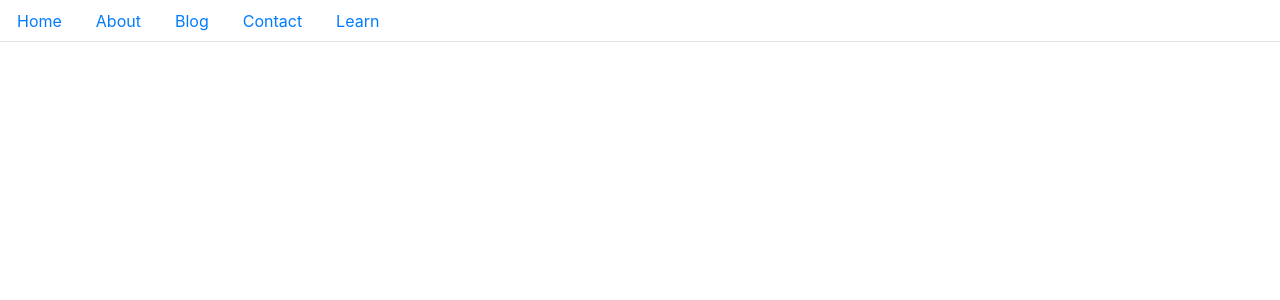
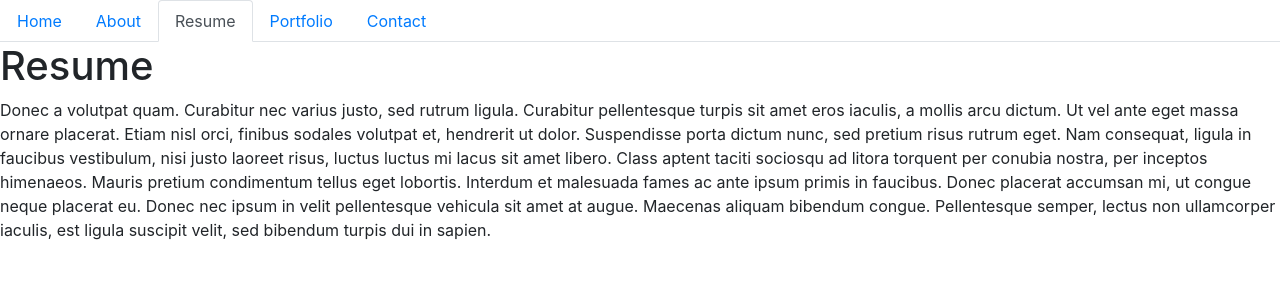
Before and after one commit to paveldarii/iPortfolio-2.0, a React (Create React App) app: page /resume in a window 1280 px wide. Shown: the top 300 px of the page. Built offline with nearby package versions, Linux system fonts and the light colour scheme.

Commit message:
added portfolio and contact page

```diff
--- a/src/App.js
+++ b/src/App.js
@@ -3,8 +3,9 @@ import { BrowserRouter as Router, Route } from "react-router-dom";
 import NavTabs from "./components/NavTabs";
 import Home from "./components/pages/Home";
 import About from "./components/pages/About";
-import Blog from "./components/pages/Blog";
+import Resume from "./components/pages/Resume";
 import Contact from "./components/pages/Contact";
+import Portfolio from "./components/pages/Portfolio";
 
 function App() {
   return (
@@ -13,8 +14,9 @@ function App() {
         <NavTabs />
         <Route exact path="/" component={Home} />
         <Route exact path="/about" component={About} />
-        <Route exact path="/blog" component={Blog} />
-        <Route path="/contact" component={Contact} />
+        <Route exact path="/resume" component={Resume} />
+        <Route exact path="/contact" component={Contact} />
+        <Route exact path="/portfolio" component={Portfolio} />
       </div>
     </Router>
   );
--- a/src/components/NavTabs.js
+++ b/src/components/NavTabs.js
@@ -10,40 +10,51 @@ function NavTabs() {
   return (
     <ul className="nav nav-tabs">
       <li className="nav-item">
-        <Link to="/" className={location.pathname === "/" ? "nav-link active" : "nav-link"}>
+        <Link
+          to="/"
+          className={location.pathname === "/" ? "nav-link active" : "nav-link"}
+        >
           Home
         </Link>
       </li>
       <li className="nav-item">
         <Link
           to="/about"
-          className={location.pathname === "/about" ? "nav-link active" : "nav-link"}
+          className={
+            location.pathname === "/about" ? "nav-link active" : "nav-link"
+          }
         >
           About
         </Link>
       </li>
       <li className="nav-item">
         <Link
-          to="/blog"
-          className={location.pathname === "/blog" ? "nav-link active" : "nav-link"}
+          to="/resume"
+          className={
+            location.pathname === "/resume" ? "nav-link active" : "nav-link"
+          }
         >
-          Blog
+          Resume
+        </Link>
+      </li>
+      <li className="nav-item">
+        <Link
+          to="/portfolio"
+          className={
+            location.pathname === "/portfolio" ? "nav-link active" : "nav-link"
+          }
+        >
+          Portfolio
         </Link>
       </li>
       <li className="nav-item">
         <Link
           to="/contact"
-          className={location.pathname === "/contact" ? "nav-link active" : "nav-link"}
+          className={
+            location.pathname === "/contact" ? "nav-link active" : "nav-link"
+          }
         >
           Contact
-        </Link>
-      </li>
-      <li className="nav-item">
-        <Link
-          to="/contact/learn"
-          className={location.pathname === "/contact/learn" ? "nav-link active" : "nav-link"}
-        >
-          Learn
         </Link>
       </li>
     </ul>
--- a/src/components/pages/Blog.js
+++ /dev/null
@@ -1,23 +0,0 @@
-import React from "react";
-
-function Blog() {
-  return (
-    <div>
-      <h1>Blog Page</h1>
-      <p>
-        Donec a volutpat quam. Curabitur nec varius justo, sed rutrum ligula. Curabitur pellentesque
-        turpis sit amet eros iaculis, a mollis arcu dictum. Ut vel ante eget massa ornare placerat.
-        Etiam nisl orci, finibus sodales volutpat et, hendrerit ut dolor. Suspendisse porta dictum
-        nunc, sed pretium risus rutrum eget. Nam consequat, ligula in faucibus vestibulum, nisi
-        justo laoreet risus, luctus luctus mi lacus sit amet libero. Class aptent taciti sociosqu ad
-        litora torquent per conubia nostra, per inceptos himenaeos. Mauris pretium condimentum
-        tellus eget lobortis. Interdum et malesuada fames ac ante ipsum primis in faucibus. Donec
-        placerat accumsan mi, ut congue neque placerat eu. Donec nec ipsum in velit pellentesque
-        vehicula sit amet at augue. Maecenas aliquam bibendum congue. Pellentesque semper, lectus
-        non ullamcorper iaculis, est ligula suscipit velit, sed bibendum turpis dui in sapien.
-      </p>
-    </div>
-  );
-}
-
-export default Blog;
--- a/src/components/pages/Contact.js
+++ b/src/components/pages/Contact.js
@@ -1,29 +1,23 @@
 import React from "react";
 import { Link, Route } from "react-router-dom";
-import Learn from "./Learn";
 
 function Contact(props) {
   return (
     <div>
       <h1>Contact Page</h1>
       <p>
-        Integer cursus bibendum sem non pretium. Vestibulum in aliquet sem, quis molestie urna.
-        Aliquam semper ultrices varius. Aliquam faucibus sit amet magna a ultrices. Aenean
-        pellentesque placerat lacus imperdiet efficitur. In felis nisl, luctus non ante euismod,
-        tincidunt bibendum mi. In a molestie nisl, eu sodales diam. Nam tincidunt lacus quis magna
-        posuere, eget tristique dui dapibus. Maecenas fermentum elementum faucibus. Quisque nec
-        metus vestibulum, egestas massa eu, sollicitudin ipsum. Nulla facilisi. Sed ut erat ligula.
-        Nam tincidunt nunc in nibh dictum ullamcorper. Class aptent taciti sociosqu ad litora
-        torquent per conubia nostra, per inceptos himenaeos. Etiam ornare rutrum felis at rhoncus.
-        Etiam vel condimentum magna, quis tempor nulla.
+        Integer cursus bibendum sem non pretium. Vestibulum in aliquet sem, quis
+        molestie urna. Aliquam semper ultrices varius. Aliquam faucibus sit amet
+        magna a ultrices. Aenean pellentesque placerat lacus imperdiet
+        efficitur. In felis nisl, luctus non ante euismod, tincidunt bibendum
+        mi. In a molestie nisl, eu sodales diam. Nam tincidunt lacus quis magna
+        posuere, eget tristique dui dapibus. Maecenas fermentum elementum
+        faucibus. Quisque nec metus vestibulum, egestas massa eu, sollicitudin
+        ipsum. Nulla facilisi. Sed ut erat ligula. Nam tincidunt nunc in nibh
+        dictum ullamcorper. Class aptent taciti sociosqu ad litora torquent per
+        conubia nostra, per inceptos himenaeos. Etiam ornare rutrum felis at
+        rhoncus. Etiam vel condimentum magna, quis tempor nulla.
       </p>
-      <Link to={`${props.match.url}/learn`} role="button" className="btn btn-link">
-        Learn More
-      </Link>{" "}
-      <Link to="/contact" role="button" className="btn btn-link">
-        Learn Less
-      </Link>
-      <Route exact path={`${props.match.url}/learn`} component={Learn} />
     </div>
   );
 }
--- a/src/components/pages/Learn.js
+++ /dev/null
@@ -1,16 +0,0 @@
-import React from "react";
-
-function Learn() {
-  return (
-    <div>
-      <h1 className="text-center">hello</h1>
-      <p>
-        Lorem ipsum dolor sit amet, est ut enim consequat. Nostrum fastidii partiendo sed ne, no
-        mutat ludus aperiri mea, per in choro dolorem electram. Invidunt reprimique assueverit quo
-        ne, eruditi graecis pro ut. Usu ut diceret scaevola evertitur, appareat voluptatibus ad vel.
-      </p>
-    </div>
-  );
-}
-
-export default Learn;
--- /dev/null
+++ b/src/components/pages/Portfolio.js
@@ -0,0 +1,17 @@
+import React from "react";
+
+function Portfolio() {
+  return (
+    <div>
+      <h1 className="text-center">Portfolio</h1>
+      <p>
+        Lorem ipsum dolor sit amet, est ut enim consequat. Nostrum fastidii
+        partiendo sed ne, no mutat ludus aperiri mea, per in choro dolorem
+        electram. Invidunt reprimique assueverit quo ne, eruditi graecis pro ut.
+        Usu ut diceret scaevola evertitur, appareat voluptatibus ad vel.
+      </p>
+    </div>
+  );
+}
+
+export default Portfolio;
--- /dev/null
+++ b/src/components/pages/Resume.js
@@ -0,0 +1,26 @@
+import React from "react";
+
+function Resume() {
+  return (
+    <div>
+      <h1>Resume</h1>
+      <p>
+        Donec a volutpat quam. Curabitur nec varius justo, sed rutrum ligula.
+        Curabitur pellentesque turpis sit amet eros iaculis, a mollis arcu
+        dictum. Ut vel ante eget massa ornare placerat. Etiam nisl orci, finibus
+        sodales volutpat et, hendrerit ut dolor. Suspendisse porta dictum nunc,
+        sed pretium risus rutrum eget. Nam consequat, ligula in faucibus
+        vestibulum, nisi justo laoreet risus, luctus luctus mi lacus sit amet
+        libero. Class aptent taciti sociosqu ad litora torquent per conubia
+        nostra, per inceptos himenaeos. Mauris pretium condimentum tellus eget
+        lobortis. Interdum et malesuada fames ac ante ipsum primis in faucibus.
+        Donec placerat accumsan mi, ut congue neque placerat eu. Donec nec ipsum
+        in velit pellentesque vehicula sit amet at augue. Maecenas aliquam
+        bibendum congue. Pellentesque semper, lectus non ullamcorper iaculis,
+        est ligula suscipit velit, sed bibendum turpis dui in sapien.
+      </p>
+    </div>
+  );
+}
+
+export default Resume;
```
